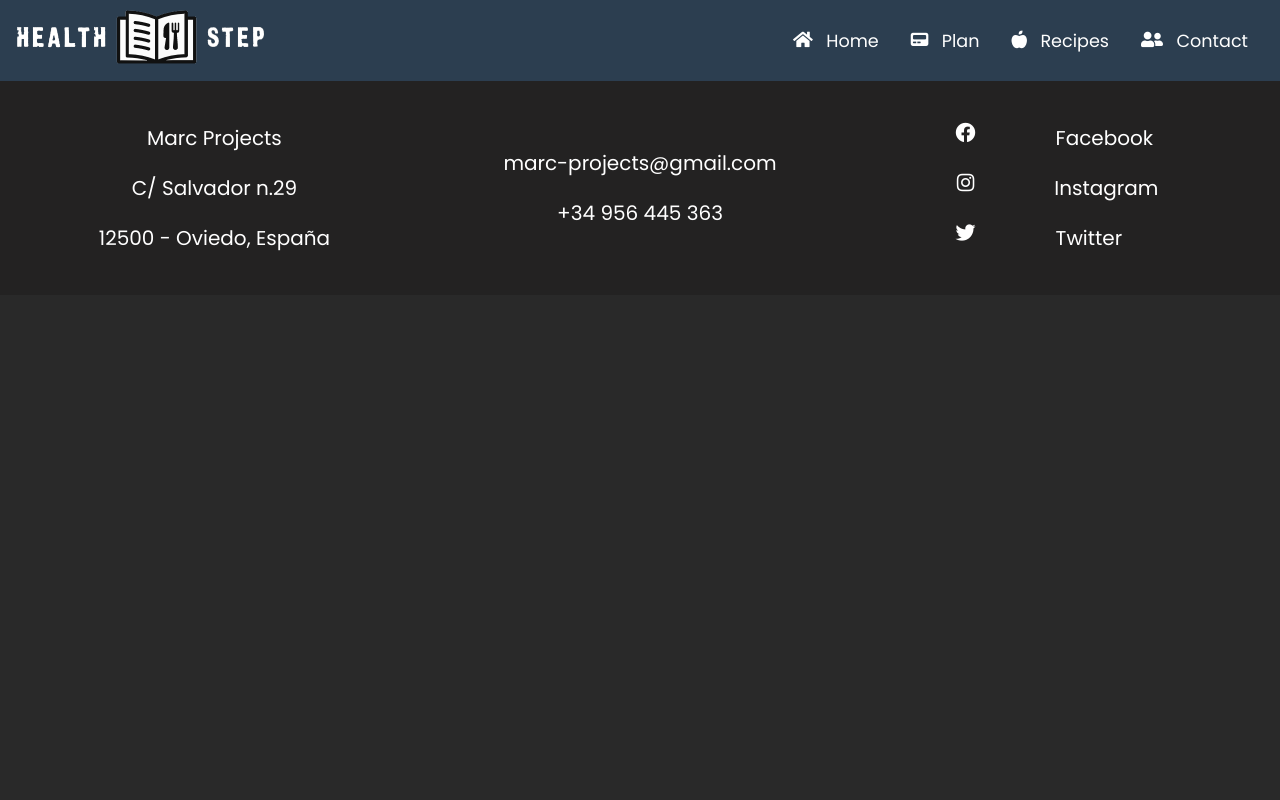
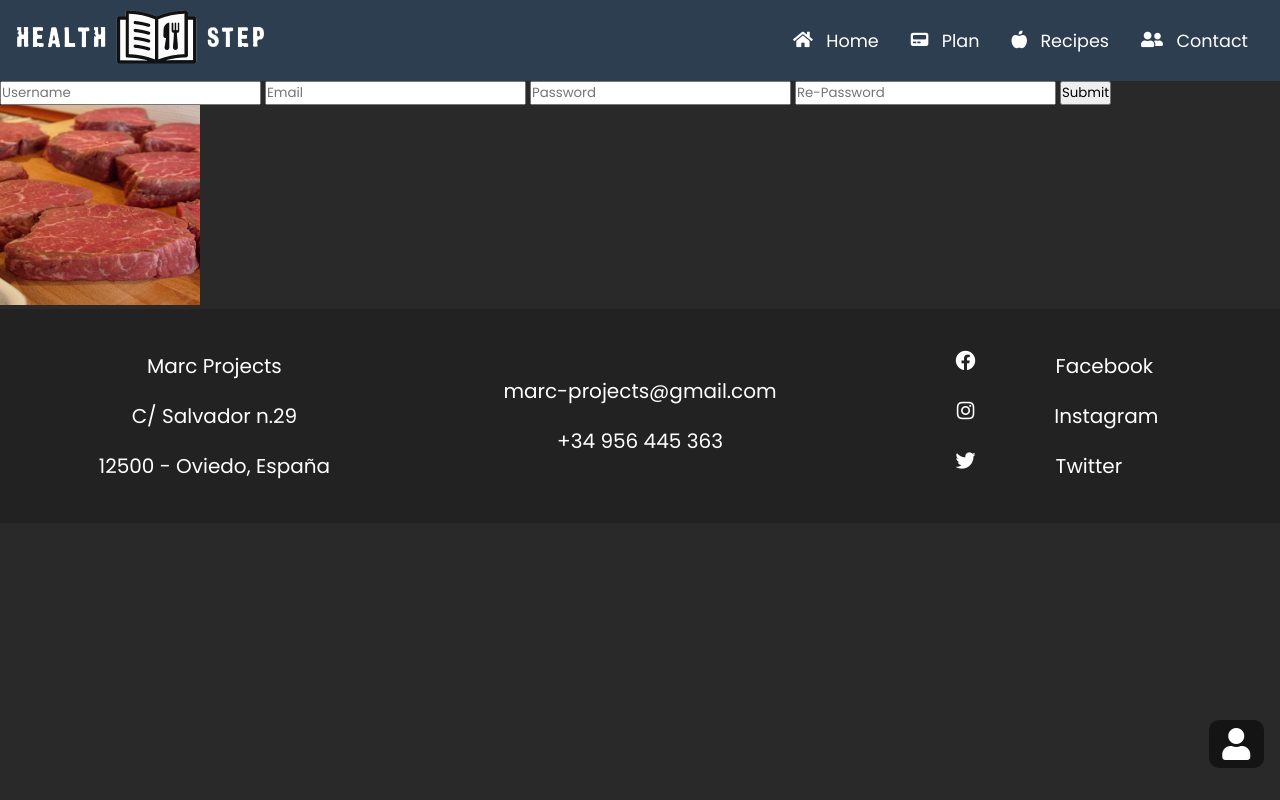
Before and after one commit to lovintocode/dark-themed-web, a PHP site: page /index.php?page=session_layout in a window 1280 px wide. Run offline with PHP 8.4, Linux system fonts and the light colour scheme.

Commit message:
User valid credentials and session_layout added

```diff
--- a/css/styles.css
+++ b/css/styles.css
@@ -98,6 +98,12 @@ ul, ol {
     transform: rotate(360deg);
   }
 }
+@media only screen and (min-width: 768px) {
+  .lds-ring {
+    width: 80px;
+    height: 80px;
+  }
+}
 /* End Loader animation */
 /* Border animation */
 .link {
@@ -146,9 +152,45 @@ ul, ol {
   background: #ff4545;
 }
 /* End Scroll bar styling */
-@media only screen and (min-width: 768px) {
-  .lds-ring {
-    width: 80px;
-    height: 80px;
-  }
+/* User session general */
+#session-user {
+  position: fixed;
+  z-index: 2;
+  right: 1em;
+  bottom: 2em;
+  cursor: pointer;
+  background-color: rgba(0, 0 ,0 ,0.5);
+  padding: 0.5em;
+  border-radius: 10px;
+  transition: all 0.5s ease;
 }
+#session-user .icon {
+  display: flex;
+  flex-direction: column;
+  font-size: 2em;
+  color: #ffff;
+  transition: all 1s ease;
+  text-align: center;
+}
+#session-user span {
+  display: block;
+  height: 0;
+  overflow: hidden;
+  color: #000000;
+  transition: all 0.5s ease;
+  font-size: 18px;
+  text-align: center;
+}
+#session-user:hover {
+  background-color: rgba(255, 255, 255, 0.8);
+  padding: 0.7em 1.5em;
+}
+#session-user:hover .icon {
+  color: #232222;
+}
+#session-user:hover span {
+  height: 2em;
+  font-weight: bold;
+  letter-spacing: 0.5px;
+  color: rgba(0, 0, 0, 0.8);
+}
--- a/index.php
+++ b/index.php
@@ -1,11 +1,17 @@
 <?php
+session_start();
 require_once "config.php";
-require_once ROOT."/php/bbdd/session.php";
 require_once ROOT."/_templates/header.php";
 ?>
 <div id="preloader">
   <img src="img/icons/preloader.gif" alt="preloader">
 </div>
+<a href="index.php?page=session_layout" title="USER">
+  <div id="session-user">
+    <span>User</span>
+    <i class="icon fas fa-user"></i>
+  </div>
+</a>
 <?php
 require_once "_templates/nav.php";
 ?>
@@ -19,6 +25,8 @@ require_once ROOT."/_templates/header.php";
     break;
     case 'recipes': require_once "pages/recipes.php";
     break;
+    case 'session_layout': require_once "pages/session-layout.php";
+    break;
   }
 } else {
   require_once "pages/home.php";
--- /dev/null
+++ b/pages/session-layout.php
@@ -0,0 +1,12 @@
+<?php
+  require_once ROOT.'/php/bbdd/session.php';
+?>
+
+<form action="" method="post">
+  <input type="text" name="username" placeholder="Username">
+  <input type="email" name="email" placeholder="Email">
+  <input type="text" name="password" placeholder="Password">
+  <input type="text" name="password_verify" placeholder="Re-Password">
+  <input type="submit" name="register_user">
+  <img width="200" height="200" src="/img/photos/card1.jpg" alt="">
+</form>
--- a/php/api-managment/api-managment.php
+++ b/php/api-managment/api-managment.php
@@ -1,5 +1,5 @@
 <?php
-require_once "/config.php";
+require_once "../../config.php";
 header("Set-Cookie: cross-site-cookie=_ga; SameSite=None; Secure");
 header("Set-Cookie: cross-site-cookie=G_ENABLED_IDPS; SameSite=None; Secure");
 header("Set-Cookie: cross-site-cookie=historyCookie; SameSite=None; Secure");
--- a/php/bbdd/bbdd.php
+++ b/php/bbdd/bbdd.php
@@ -12,4 +12,7 @@
 // echo "Connected successfully";
 // mysqli_close($conn);
 
+// function userAlreadyExists($credentials) {
+
+// }
 ?>
--- a/php/bbdd/session.php
+++ b/php/bbdd/session.php
@@ -1,19 +1,20 @@
 <?php
-	require_once ROOT."/php/bbdd/bbdd.php";
-	require_once ROOT."/php/bbdd/session_functions.php";
-	if (isset($_POST['register_user'])) {
-		$username = $_POST['username'];
-		$email = $_POST['email'];
-		$password = $_POST['password'];
-		$credentials = array();
-		$credentials['username'] = $username;
-		$credentials['email'] = $email;
-		$credentials['password'] = $password;
-		$validated_credentials = checkValidCredentials($credentials);
-		print_r($validated_credentials);
-	}
+require_once ROOT.'/php/bbdd/bbdd.php';
+require_once ROOT.'/php/bbdd/session_functions.php';
+if (isset($_POST['register_user'])) {
+  $credentials = array();
+  $credentials['username'] = $_POST['username'];
+  $credentials['email'] = $_POST['email'];
+  $credentials['password'] = $_POST['password'];
+  $credentials['password_verify'] = $_POST['password_verify'];
+  if (checkValidCredentials($credentials) == 'true') {
+    if (!userAlreadyExists($credentials)) {
+
+    }
+  } else {
+  }
+}
 	// if (isset($_POST['login_user'])) {
 
 	// }
-
- ?>
+?>
--- a/php/bbdd/session_functions.php
+++ b/php/bbdd/session_functions.php
@@ -1,48 +1,58 @@
 <?php
 function checkValidCredentials($credentials) {
 	$return_response = array();
+  $valid_credentials = 'true';
   foreach ($credentials as $key => $value) {
     if (!empty($value)) {
      switch ($key) {
       case 'username':
-					if ($value.length < 5) {
-						$return_response['username']['valid'] = false ;
-						$return_response['username']['string'] = 'Username must be greater than four';
-					} else if (preg_match('@[A-Za-z0-9_]+*', $value)) {
-						$return_response['username']['valid'] = false ;
+      if (strlen($value) < 4) {
+        $return_response['username']['valid'] = 'false' ;
+        $return_response['username']['string'] = 'Username must be greater than three';
+        $valid_credentials = 'false';
+      } else if (preg_match('/@[A-Za-z0-9_]+\*/', $value)) {
+        $return_response['username']['valid'] = 'false';
         $return_response['username']['string'] = 'Username must only contain letters, numbers and underscores';
+        $valid_credentials = 'false';
       } else {
-						$return_response['username']['valid'] = true;
-						$return_response['username']['string'] = 'Username is valid';
+        $return_response['username']['valid'] = 'true';
       }
       break;
       case 'email':
       if (!filter_var($value, FILTER_VALIDATE_EMAIL)  ) {
-						$return_response['email']['valid'] = false;
+        $return_response['email']['valid'] = 'false';
         $return_response['email']['string'] = 'Email invalid format';
+        $valid_credentials = 'false';
       } else {
-						$return_response['email']['valid'] = true;
+        $return_response['email']['valid'] = 'true';
       }
       break;
       case 'password':
-					if ($value.length < 8  ) {
-						$return_response['password']['valid'] = false;
+      if (strlen($value) < 8  ) {
+        $return_response['password']['valid'] = 'false';
         $return_response['password']['string'] = 'Password must be greater than 8';
+        $valid_credentials = 'false';
       } else {
-						$return_response['password']['valid'] = true;
+        $return_response['password']['valid'] = 'true';
       }
       break;
       case 'password_verify':
-					if ($value.length < 8  ) {
-						$return_response['password']['valid'] = false;
-						$return_response['password']['string'] = 'Password must be greater than 8';
+      if (strlen($value) < 8  ) {
+        $return_response['password_verify']['valid'] = 'false';
+        $return_response['password_verify']['string'] = 'Password must be greater than 8';
+        $valid_credentials = 'false';
+      } else if ($credentials['password'] != $value) {
+        $return_response['password_verify']['valid'] = 'false';
+        $return_response['password_verify']['string'] = 'Passwords must be equal';
+        $valid_credentials = false;
       } else {
-						$return_response['password']['valid'] = true;
+        $return_response['password_verify']['valid'] = 'true';
       }
       break;
     }
   }
 }
+$return_response['credentials']['valid'] = $valid_credentials;
 return $return_response;
 }
 ?>
```
Lines whose indentation alone changed are shown as unchanged.
